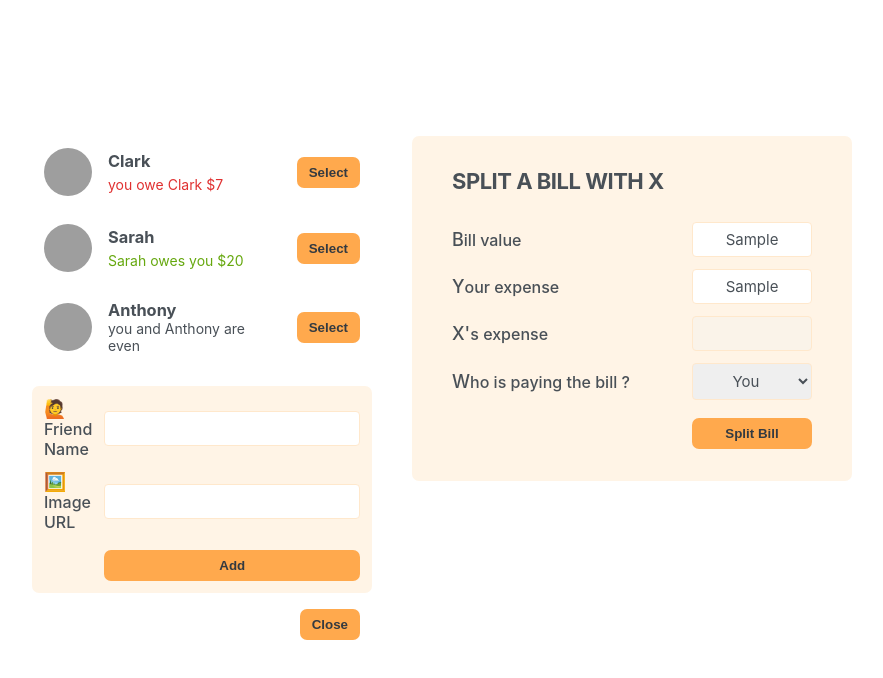
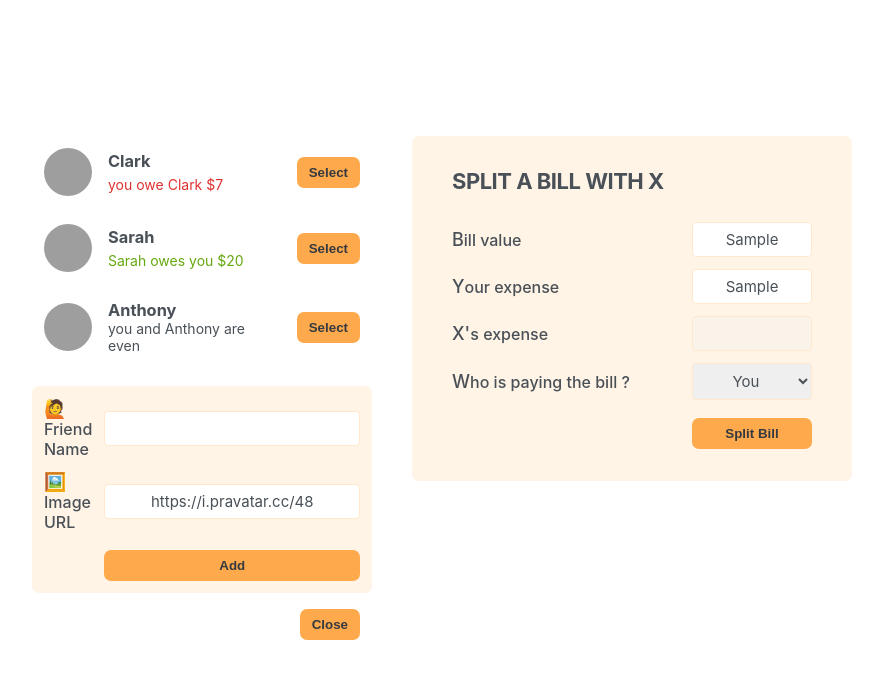
Before and after one commit to nitin-devatraj/split-pal, a React (Create React App) app: page / in a window 1280 px wide. Both pictures are taken after typing "Sample", "Sample" into the empty fields and a click on the button "Add Friend". Shown: the top 678 px of the page, without its empty margins (198-1081 px from the left). Built offline with nearby package versions, Linux system fonts and the light colour scheme; grey boxes are pictures that could not be loaded.

Commit message:
complete FormAddFriend component

```diff
--- a/public/index.html
+++ b/public/index.html
@@ -2,7 +2,7 @@
 <html lang="en">
   <head>
     <meta charset="utf-8" />
-    <link rel="icon" href="%PUBLIC_URL%/favicon.ico" />
+    <link rel="icon" href="%PUBLIC_URL%/favicon.png" />
     <meta name="viewport" content="width=device-width, initial-scale=1" />
     <meta name="theme-color" content="#000000" />
     <meta
@@ -24,7 +24,7 @@
       work correctly both with client-side routing and a non-root public URL.
       Learn how to configure a non-root public URL by running `npm run build`.
     -->
-    <title>React App</title>
+    <title>Split-Pal</title>
   </head>
   <body>
     <noscript>You need to enable JavaScript to run this app.</noscript>
--- a/src/App.js
+++ b/src/App.js
@@ -27,16 +27,22 @@
 
 export default function App() {
   const [showAddFriend, setShowAddFriend] = useState(false);
+  const [friends, setFriends] = useState(initialFriends);
 
   function handleShowAddFriend() {
     setShowAddFriend((show) => !show);
   }
 
+  function handleAddFriend(friend) {
+    setFriends((friends) => [...friends, friend]);
+    setShowAddFriend(false);
+  }
+
   return (
     <div className="app">
       <div className="sidebar">
-        <FriendsList initialFriends={initialFriends} />
-        {showAddFriend && <FormAddFriend />}
+        <FriendsList friends={friends} />
+        {showAddFriend && <FormAddFriend onAddFriend={handleAddFriend} />}
         <Button onClick={handleShowAddFriend}>
           {showAddFriend ? "Close" : "Add Friend"}
         </Button>
--- a/src/components/FormAddFriend.js
+++ b/src/components/FormAddFriend.js
@@ -1,13 +1,42 @@
+import { useState } from "react";
 import Button from "./Button";
 
-export default function FormAddFriend() {
+export default function FormAddFriend({ onAddFriend }) {
+  const [name, setName] = useState("");
+  const [image, setImage] = useState("https://i.pravatar.cc/48");
+
+  function HandleSubmit(e) {
+    e.preventDefault();
+    if (!name || !image) return;
+
+    const id = crypto.randomUUID();
+    const newFriend = {
+      id,
+      balance: 0,
+      name,
+      image: `${image}?=${id}`,
+    };
+    onAddFriend(newFriend);
+
+    setName("");
+    setImage("https://i.pravatar.cc/48");
+  }
+
   return (
-    <form className="form-add-friend">
+    <form className="form-add-friend" onSubmit={HandleSubmit}>
       <label>🙋Friend Name</label>
-      <input type="text" />
+      <input
+        type="text"
+        value={name}
+        onChange={(e) => setName(e.target.value)}
+      />
 
       <label>🖼️Image URL</label>
-      <input type="text" />
+      <input
+        type="text"
+        value={image}
+        onChange={(e) => setImage(e.target.value)}
+      />
       <Button>Add</Button>
     </form>
   );
--- a/src/components/FriendsList.js
+++ b/src/components/FriendsList.js
@@ -1,7 +1,6 @@
 import Friend from "./Friend";
 
-export default function FriendsList({ initialFriends }) {
-  const friends = initialFriends;
+export default function FriendsList({ friends }) {
   return (
     <ul>
       {friends.map((friend) => (
```
Also changed, not shown: public/favicon.png (added).
